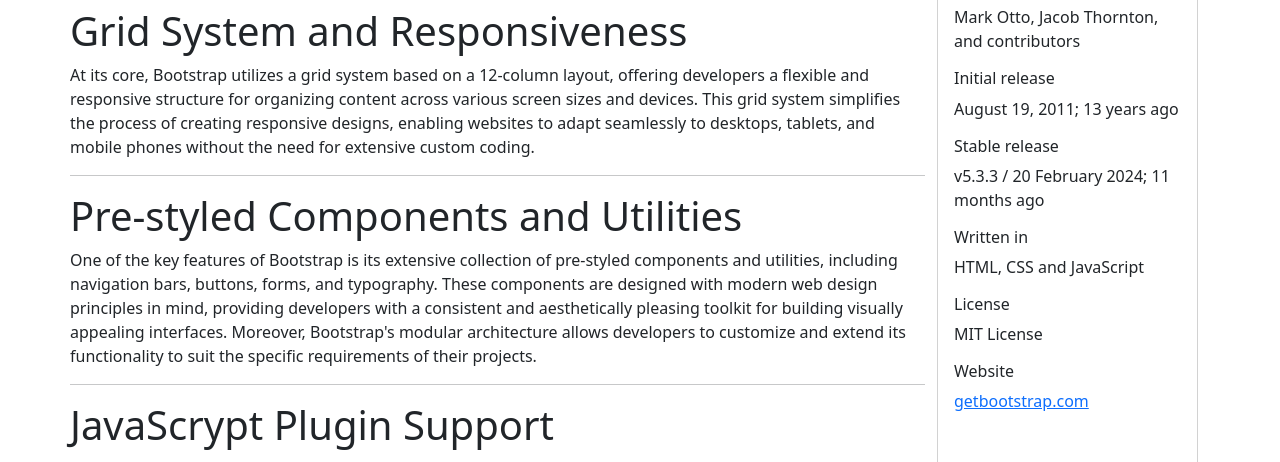
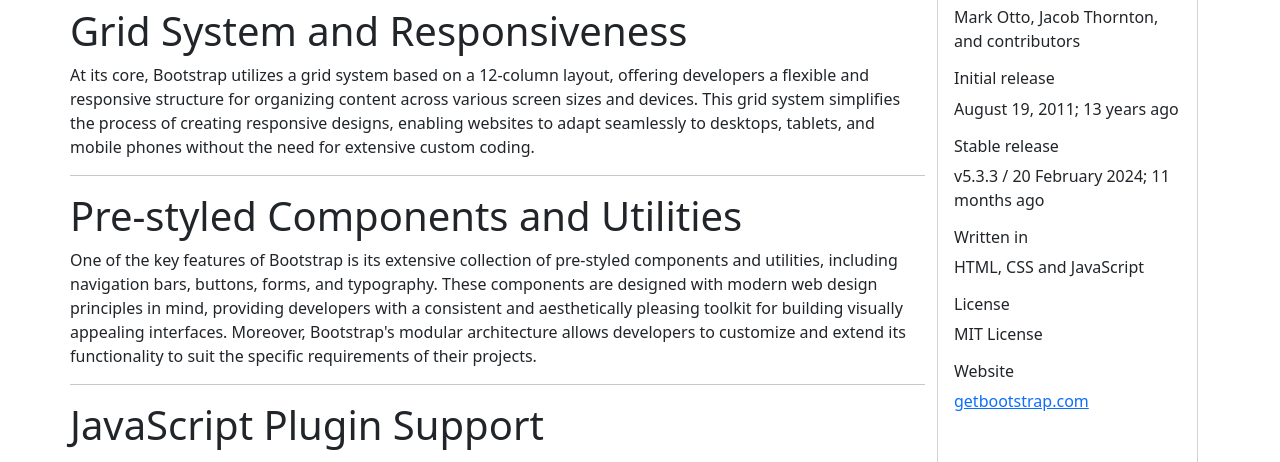
Before and after one commit to Rodrigo-Valters/Praktiskais_darbs-4, a plain HTML site: page index.html in a window 1280 px wide. Shown: the part 338-800 px from the top of the page. Drawn offline with nearby package versions, Linux system fonts and the light colour scheme.

Commit message:
final final changes

```diff
--- a/index.html
+++ b/index.html
@@ -62,7 +62,7 @@
                     its functionality to suit the specific requirements of their projects.
                 </p>
                 <hr>
-                <h1 class="display-6"><strong>JavaScrypt Plugin Support</strong></h1>
+                <h1 class="display-6"><strong>JavaScript Plugin Support</strong></h1>
                 <p>
                     Bootstrap also includes robust support for JavaScript plugins, such as modals, carousels, and tooltips, which enhance
                     the interactivity and user experience of web applications. These plugins are easy to integrate into Bootstrap-based
```
